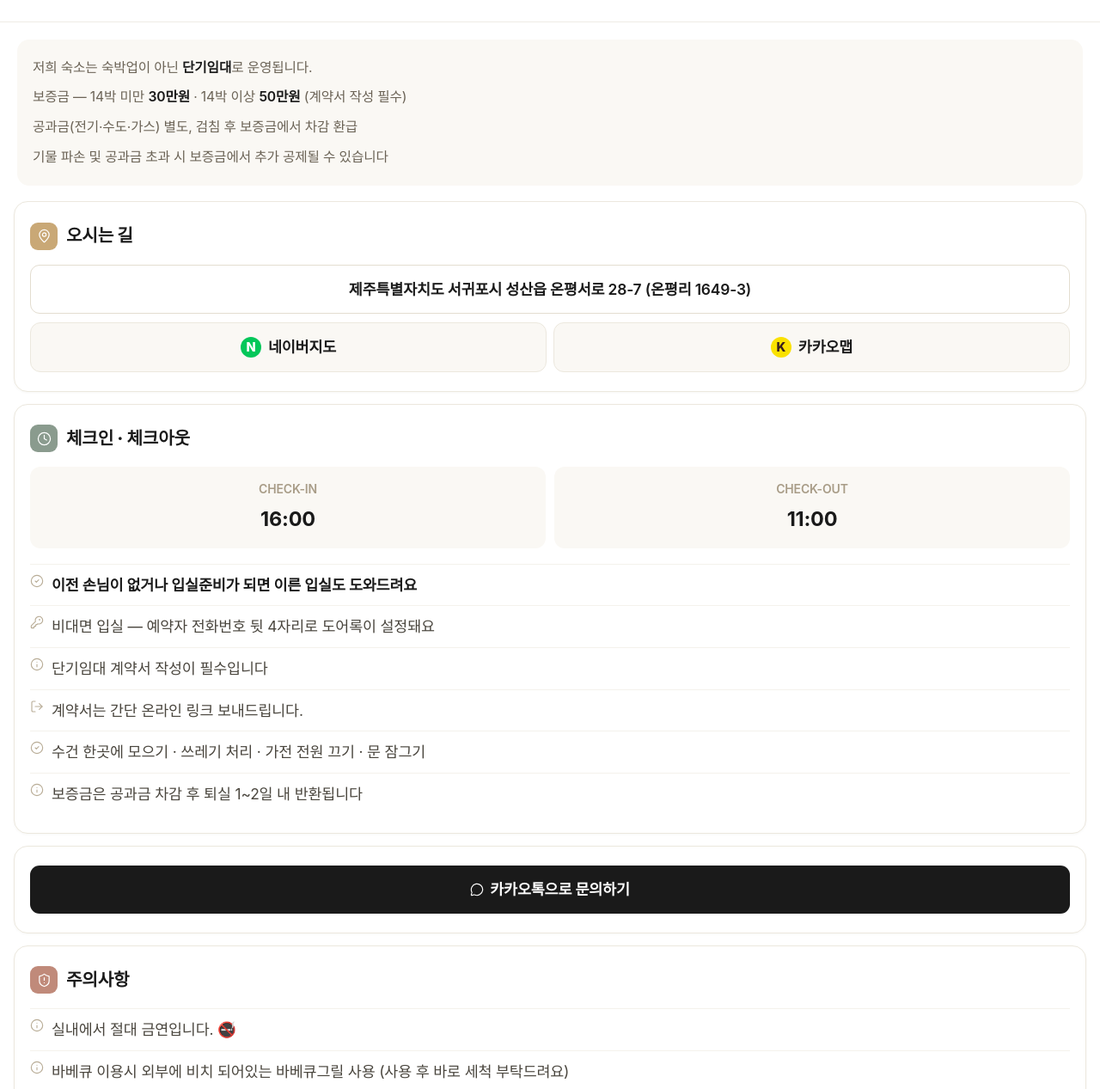
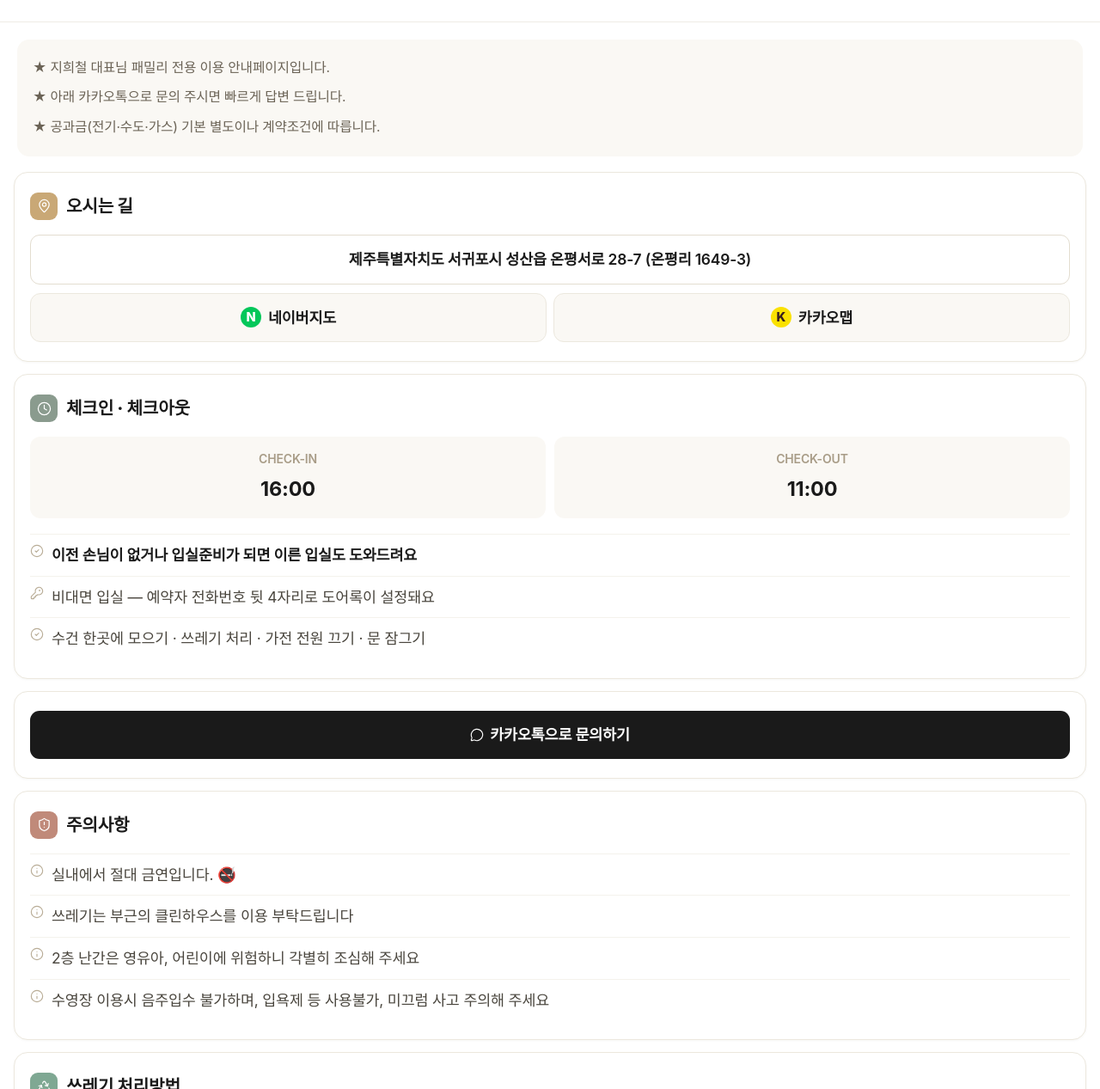
Before and after one commit to adoptercokr/on, a plain HTML site: page index.html in a window 1280 px wide. Shown: the part 164-1431 px from the top of the page at 86% size. Drawn offline with Linux system fonts and the light colour scheme.

Commit message:
Add files via upload

```diff
--- a/index.html
+++ b/index.html
@@ -317,17 +317,17 @@
 
   <!-- 상단 헤더 -->
   <div class="jmd-top">
-    <div class="eyebrow"> 온평점</div>
-    <h1>이용 안내문</h1>
+    <div class="eyebrow">온평점 </div>
+    <h1>패밀리 이용 안내문</h1>
     <div class="desc">온평 40평 독채 풀빌라 일주일 한달살기 숙소</div>
   </div>
 
   <!-- 보증금/공과금 공지 -->
   <div class="jmd-banner">
-    <div class="b-row">저희 숙소는 숙박업이 아닌 <b>단기임대</b>로 운영됩니다.</div>
-    <div class="b-row">보증금 — 14박 미만 <b>30만원</b> · 14박 이상 <b>50만원</b> (계약서 작성 필수)</div>
-    <div class="b-row">공과금(전기·수도·가스) 별도, 검침 후 보증금에서 차감 환급</div>
-    <div class="b-row">기물 파손 및 공과금 초과 시 보증금에서 추가 공제될 수 있습니다</div>
+    <div class="b-row">★ 지희철 대표님 패밀리 전용 이용 안내페이지입니다.</div>
+    <div class="b-row">★ 아래 카카오톡으로 문의 주시면 빠르게 답변 드립니다.</div>
+    <div class="b-row">★ 공과금(전기·수도·가스) 기본 별도이나 계약조건에 따릅니다.</div>
+
   </div>
 
   <div class="jmd-wrap">
@@ -365,17 +365,10 @@
     <div class="jmd-line"><svg width="16" height="16" viewBox="0 0 24 24" fill="none" stroke="currentColor" stroke-width="1.7" stroke-linecap="round" stroke-linejoin="round"><path d="M2.586 17.414A2 2 0 0 0 2 18.828V21a1 1 0 0 0 1 1h3a1 1 0 0 0 1-1v-1a1 1 0 0 1 1-1h1a1 1 0 0 0 1-1v-1a1 1 0 0 1 1-1h.172a2 2 0 0 0 1.414-.586l.814-.814a6.5 6.5 0 1 0-4-4z" />
   <circle cx="16.5" cy="7.5" r=".5" fill="currentColor" /></svg><span class="txt">비대면 입실 — 예약자 전화번호 뒷 4자리로 도어록이 설정돼요</span></div>
 
-    <div class="jmd-line"><svg width="16" height="16" viewBox="0 0 24 24" fill="none" stroke="currentColor" stroke-width="1.7" stroke-linecap="round" stroke-linejoin="round"><circle cx="12" cy="12" r="10" />
-  <path d="M12 16v-4" />
-  <path d="M12 8h.01" /></svg><span class="txt">단기임대 계약서 작성이 필수입니다</span></div>
-    <div class="jmd-line"><svg width="16" height="16" viewBox="0 0 24 24" fill="none" stroke="currentColor" stroke-width="1.7" stroke-linecap="round" stroke-linejoin="round"><path d="m16 17 5-5-5-5" />
-  <path d="M21 12H9" />
-  <path d="M9 21H5a2 2 0 0 1-2-2V5a2 2 0 0 1 2-2h4" /></svg><span class="txt">계약서는 간단 온라인 링크 보내드립니다.</span></div>
+
     <div class="jmd-line"><svg width="16" height="16" viewBox="0 0 24 24" fill="none" stroke="currentColor" stroke-width="1.7" stroke-linecap="round" stroke-linejoin="round"><circle cx="12" cy="12" r="10" />
   <path d="m9 12 2 2 4-4" /></svg><span class="txt">수건 한곳에 모으기 · 쓰레기 처리 · 가전 전원 끄기 · 문 잠그기</span></div>
-    <div class="jmd-line"><svg width="16" height="16" viewBox="0 0 24 24" fill="none" stroke="currentColor" stroke-width="1.7" stroke-linecap="round" stroke-linejoin="round"><circle cx="12" cy="12" r="10" />
-  <path d="M12 16v-4" />
-  <path d="M12 8h.01" /></svg><span class="txt">보증금은 공과금 차감 후 퇴실 1~2일 내 반환됩니다</span></div>
+
   </div>
 
   <!-- 카카오톡 -->
@@ -389,8 +382,7 @@
   <div class="jmd-section">
     <div class="jmd-head"><div class="icon-badge ic-rule"><svg width="17" height="17" viewBox="0 0 24 24" fill="none" stroke="currentColor" stroke-width="1.7" stroke-linecap="round" stroke-linejoin="round"><path d="M20 13c0 5-3.5 7.5-7.66 8.95a1 1 0 0 1-.67-.01C7.5 20.5 4 18 4 13V6a1 1 0 0 1 1-1c2 0 4.5-1.2 6.24-2.72a1.17 1.17 0 0 1 1.52 0C14.51 3.81 17 5 19 5a1 1 0 0 1 1 1z" /><path d="M12 8v4" /><path d="M12 16h.01" /></svg></div><span class="label">주의사항</span></div>
     <div class="jmd-line"><svg width="16" height="16" viewBox="0 0 24 24" fill="none" stroke="currentColor" stroke-width="1.7" stroke-linecap="round" stroke-linejoin="round"><circle cx="12" cy="12" r="10" /><path d="M12 16v-4" /><path d="M12 8h.01" /></svg><span class="txt">실내에서 절대 금연입니다. 🚭</span></div>
-    <div class="jmd-line"><svg width="16" height="16" viewBox="0 0 24 24" fill="none" stroke="currentColor" stroke-width="1.7" stroke-linecap="round" stroke-linejoin="round"><circle cx="12" cy="12" r="10" /><path d="M12 16v-4" /><path d="M12 8h.01" /></svg><span class="txt">바베큐 이용시 외부에 비치 되어있는 바베큐그릴 사용 (사용 후 바로 세척 부탁드려요)</span></div>
-    <div class="jmd-line"><svg width="16" height="16" viewBox="0 0 24 24" fill="none" stroke="currentColor" stroke-width="1.7" stroke-linecap="round" stroke-linejoin="round"><circle cx="12" cy="12" r="10" /><path d="M12 16v-4" /><path d="M12 8h.01" /></svg><span class="txt">쓰레기는 이용기간에는 부근의 클린하우스를 이용 부탁드립니다</span></div>
+    <div class="jmd-line"><svg width="16" height="16" viewBox="0 0 24 24" fill="none" stroke="currentColor" stroke-width="1.7" stroke-linecap="round" stroke-linejoin="round"><circle cx="12" cy="12" r="10" /><path d="M12 16v-4" /><path d="M12 8h.01" /></svg><span class="txt">쓰레기는 부근의 클린하우스를 이용 부탁드립니다</span></div>
     <div class="jmd-line"><svg width="16" height="16" viewBox="0 0 24 24" fill="none" stroke="currentColor" stroke-width="1.7" stroke-linecap="round" stroke-linejoin="round"><circle cx="12" cy="12" r="10" /><path d="M12 16v-4" /><path d="M12 8h.01" /></svg><span class="txt">2층 난간은 영유아, 어린이에 위험하니 각별히 조심해 주세요</span></div>
     <div class="jmd-line"><svg width="16" height="16" viewBox="0 0 24 24" fill="none" stroke="currentColor" stroke-width="1.7" stroke-linecap="round" stroke-linejoin="round"><circle cx="12" cy="12" r="10" /><path d="M12 16v-4" /><path d="M12 8h.01" /></svg><span class="txt">수영장 이용시 음주입수 불가하며, 입욕제 등 사용불가, 미끄럼 사고 주의해 주세요</span></div>
   </div>
@@ -425,9 +417,8 @@
     <div class="jmd-line"><svg width="16" height="16" viewBox="0 0 24 24" fill="none" stroke="currentColor" stroke-width="1.7" stroke-linecap="round" stroke-linejoin="round"><circle cx="12" cy="12" r="10" /><path d="m9 12 2 2 4-4" /></svg><span class="txt"><b>190평 대지에 40평 독채 숙소를 모두 이용합니다</b></span></div>
     <div class="jmd-line"><svg width="16" height="16" viewBox="0 0 24 24" fill="none" stroke="currentColor" stroke-width="1.7" stroke-linecap="round" stroke-linejoin="round"><circle cx="12" cy="12" r="10" /><path d="m9 12 2 2 4-4" /></svg><span class="txt">1층: 바베큐장 썬룸, 야외 수영장, 야외 자쿠지, 거실, 주방, 세탁실, 방2개(퀸침대2)</span></div>
     <div class="jmd-line"><svg width="16" height="16" viewBox="0 0 24 24" fill="none" stroke="currentColor" stroke-width="1.7" stroke-linecap="round" stroke-linejoin="round"><circle cx="12" cy="12" r="10" /><path d="m9 12 2 2 4-4" /></svg><span class="txt">2층: 안방(퀸침대1 + 슈퍼싱글1)</span></div>
-    <div class="jmd-line"><svg width="16" height="16" viewBox="0 0 24 24" fill="none" stroke="currentColor" stroke-width="1.7" stroke-linecap="round" stroke-linejoin="round"><circle cx="12" cy="12" r="10" /><path d="m9 12 2 2 4-4" /></svg><span class="txt">기준인원 6인 (침대 6인 기본) · 6인초과 추가인원 (1박 1인 1만원씩)</span></div>
     <div class="jmd-line"><svg width="16" height="16" viewBox="0 0 24 24" fill="none" stroke="currentColor" stroke-width="1.7" stroke-linecap="round" stroke-linejoin="round"><circle cx="12" cy="12" r="10" /><path d="m9 12 2 2 4-4" /></svg><span class="txt">바베큐나 수영장, 자쿠지 등 추가요금이 전혀 없습니다</span></div>
-    <div class="jmd-line"><svg width="16" height="16" viewBox="0 0 24 24" fill="none" stroke="currentColor" stroke-width="1.7" stroke-linecap="round" stroke-linejoin="round"><circle cx="12" cy="12" r="10" /><path d="M12 16v-4" /><path d="M12 8h.01" /></svg><span class="txt">행사가 금액으로 금액은 변경 될 수 있으니 참고만 해 주세요</span></div>
+
 
     <div class="jmd-fee-name" style="margin-top:18px; margin-bottom:0;">온평점 구비품</div>
     <div class="jmd-line" style="border-top:none; padding-top:12px;">
@@ -440,7 +431,7 @@
 
   <!-- 공과금 -->
   <div class="jmd-section">
-    <div class="jmd-head"><div class="icon-badge ic-bill"><svg width="17" height="17" viewBox="0 0 24 24" fill="none" stroke="currentColor" stroke-width="1.7" stroke-linecap="round" stroke-linejoin="round"><path d="M4 14a1 1 0 0 1-.78-1.63l9.9-10.2a.5.5 0 0 1 .86.46l-1.92 6.02A1 1 0 0 0 13 10h7a1 1 0 0 1 .78 1.63l-9.9 10.2a.5.5 0 0 1-.86-.46l1.92-6.02A1 1 0 0 0 11 14z" /></svg></div><span class="label">공과금 관련</span></div>
+    <div class="jmd-head"><div class="icon-badge ic-bill"><svg width="17" height="17" viewBox="0 0 24 24" fill="none" stroke="currentColor" stroke-width="1.7" stroke-linecap="round" stroke-linejoin="round"><path d="M4 14a1 1 0 0 1-.78-1.63l9.9-10.2a.5.5 0 0 1 .86.46l-1.92 6.02A1 1 0 0 0 13 10h7a1 1 0 0 1 .78 1.63l-9.9 10.2a.5.5 0 0 1-.86-.46l1.92-6.02A1 1 0 0 0 11 14z" /></svg></div><span class="label">공과금 관련 (계약조건에 따름)</span></div>
 
     <div class="jmd-fee-row">
       <div class="jmd-fee-icon"><svg width="15" height="15" viewBox="0 0 24 24" fill="none" stroke="currentColor" stroke-width="1.7" stroke-linecap="round" stroke-linejoin="round"><path d="M12 22a7 7 0 0 0 7-7c0-2-1-3.9-3-5.5s-3.5-4-4-6.5c-.5 2.5-2 4.9-4 6.5C6 11.1 5 13 5 15a7 7 0 0 0 7 7z" /></svg></div>
```
